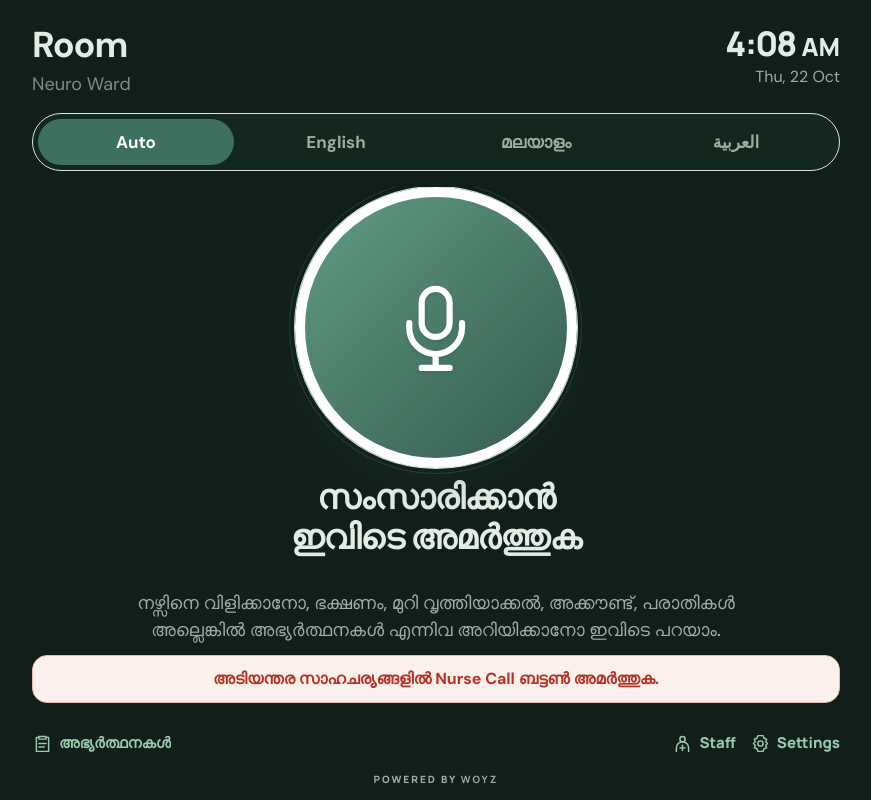
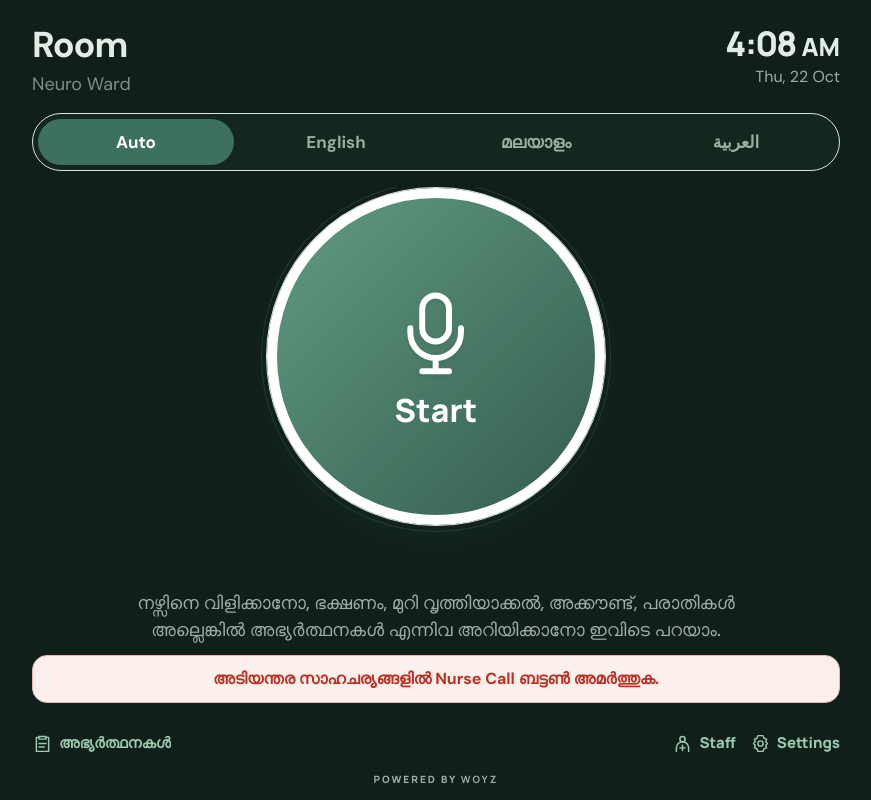
Before and after one commit to drgigy/care-companion, a website: page index.html in a window 1280 px wide. Both pictures are taken after a click on the button "Auto". Shown: the whole page, without its empty margins (204-1075 px from the left). Drawn offline with Linux system fonts and the light colour scheme.

Commit message:
Use one circular Start Stop voice control

```diff
--- a/index.html
+++ b/index.html
@@ -4,7 +4,7 @@
 <meta charset="utf-8">
 <meta name="viewport" content="width=device-width,initial-scale=1,minimum-scale=1,maximum-scale=1,user-scalable=no">
 <title>Aster Care companion · Your room</title>
-<link rel="stylesheet" href="styles.css?v=calm-20261019">
+<link rel="stylesheet" href="styles.css?v=start-stop-20261022">
 </head>
 <body class="calm-kiosk" data-page="patient" data-theme="day" data-voice-state="idle">
 <div class="kiosk-shell">
@@ -23,17 +23,16 @@
 </nav>
 <main class="patient-main">
   <section class="talk-panel">
-    <button class="talk-button hero-mic" id="start" aria-label="Start conversation" aria-describedby="tap-subtitle">
+    <div class="mic-control">
+    <button class="talk-button hero-mic" id="start" aria-label="Start conversation" aria-pressed="false" aria-describedby="tap-subtitle" type="button">
       <svg class="hero-mic-icon" viewBox="0 0 64 64" aria-hidden="true" focusable="false">
         <rect x="23" y="7" width="18" height="31" rx="9"/>
         <path d="M15 29v3a17 17 0 0 0 34 0v-3M32 49v9M23 58h18"/>
       </svg>
+      <span class="mic-action-label" id="mic-action-label">Start</span>
     </button>
-    <div class="talk-action">
-      <h1 id="tap-title">Tap to talk</h1>
-      <button class="secondary stop-talk" id="end" hidden>Stop conversation</button>
+    <p id="voice-startup" class="voice-startup" role="status" aria-live="polite" hidden></p>
     </div>
-    <p id="voice-startup" class="voice-startup" role="status" aria-live="polite" hidden></p>
     <div class="talk-copy">
       <p class="tap-subtitle" id="tap-subtitle">സംസാരിക്കാൻ ടാപ്പ് ചെയ്യുക · اضغط للتحدث</p>
     </div>
@@ -100,6 +99,6 @@
 <form id="message-form" hidden><input id="message"><button>Send</button></form>
 <button id="mic" hidden></button>
 <div id="session-controls" hidden></div>
-<script type="module" src="patient.js?v=calm-20261019"></script>
+<script type="module" src="patient.js?v=start-stop-20261022"></script>
 </body>
 </html>
--- a/patient.js
+++ b/patient.js
@@ -2,10 +2,10 @@ import {CareStore,categories,statuses,$,toast,escapeHTML,guessCategory,setupAcco
 import {LiveCompanion} from './voice.js?v=mic-20261019';
 const store=new CareStore('patient');let active=false,live=null,starting=false,startAttempt=0,autoEndTimer=null,requestLoaded=false,requestState=new Map(),selectedCompletionId=null,settings=loadTabletSettings(),notificationAudio=null;
 const langText={
-  auto:{tap:'സംസാരിക്കാൻ ഇവിടെ അമർത്തുക',sub:'നഴ്സിനെ വിളിക്കാനോ, ഭക്ഷണം, മുറി വൃത്തിയാക്കൽ, അക്കൗണ്ട്, പരാതികൾ അല്ലെങ്കിൽ അഭ്യർത്ഥനകൾ എന്നിവ അറിയിക്കാനോ ഇവിടെ പറയാം.',help:[],emergency:'അടിയന്തര സാഹചര്യങ്ങളിൽ Nurse Call ബട്ടൺ അമർത്തുക.',requests:'നിങ്ങളുടെ ആവശ്യങ്ങൾ'},
-  english:{tap:'Tap here to speak',sub:'Speak here to call a nurse, request food, room cleaning, accounts, complaints, or other requests.',help:[],emergency:'For emergencies, press the Nurse Call button.',requests:'Your requests'},
-  malayalam:{tap:'സംസാരിക്കാൻ ഇവിടെ അമർത്തുക',sub:'നഴ്സിനെ വിളിക്കാനോ, ഭക്ഷണം, മുറി വൃത്തിയാക്കൽ, അക്കൗണ്ട്, പരാതികൾ അല്ലെങ്കിൽ അഭ്യർത്ഥനകൾ എന്നിവ അറിയിക്കാനോ ഇവിടെ പറയാം.',help:[],emergency:'അടിയന്തര സാഹചര്യങ്ങളിൽ Nurse Call ബട്ടൺ അമർത്തുക.',requests:'നിങ്ങളുടെ ആവശ്യങ്ങൾ'},
-  arabic:{tap:'اضغط هنا للتحدث',sub:'تحدث هنا لطلب ممرضة أو طعام أو تنظيف الغرفة أو الحسابات أو الشكاوى أو أي طلب آخر.',help:[],emergency:'في الحالات الطارئة، اضغط زر Nurse Call.',requests:'طلباتك'}
+  auto:{sub:'നഴ്സിനെ വിളിക്കാനോ, ഭക്ഷണം, മുറി വൃത്തിയാക്കൽ, അക്കൗണ്ട്, പരാതികൾ അല്ലെങ്കിൽ അഭ്യർത്ഥനകൾ എന്നിവ അറിയിക്കാനോ ഇവിടെ പറയാം.',help:[],emergency:'അടിയന്തര സാഹചര്യങ്ങളിൽ Nurse Call ബട്ടൺ അമർത്തുക.',requests:'നിങ്ങളുടെ ആവശ്യങ്ങൾ'},
+  english:{sub:'Speak here to call a nurse, request food, room cleaning, accounts, complaints, or other requests.',help:[],emergency:'For emergencies, press the Nurse Call button.',requests:'Your requests'},
+  malayalam:{sub:'നഴ്സിനെ വിളിക്കാനോ, ഭക്ഷണം, മുറി വൃത്തിയാക്കൽ, അക്കൗണ്ട്, പരാതികൾ അല്ലെങ്കിൽ അഭ്യർത്ഥനകൾ എന്നിവ അറിയിക്കാനോ ഇവിടെ പറയാം.',help:[],emergency:'അടിയന്തര സാഹചര്യങ്ങളിൽ Nurse Call ബട്ടൺ അമർത്തുക.',requests:'നിങ്ങളുടെ ആവശ്യങ്ങൾ'},
+  arabic:{sub:'تحدث هنا لطلب ممرضة أو طعام أو تنظيف الغرفة أو الحسابات أو الشكاوى أو أي طلب آخر.',help:[],emergency:'في الحالات الطارئة، اضغط زر Nurse Call.',requests:'طلباتك'}
 };
 const languageName={auto:'Auto',english:'English',malayalam:'മലയാളം',arabic:'العربية'};
 const categoryLabel=key=>categories[key]?.label||'Request';
@@ -51,14 +51,14 @@ function syncSettingsToUI(){
   document.querySelectorAll('#language-tabs button').forEach(button=>button.classList.toggle('selected',button.dataset.language===language()));
   $('mobile-language-label').textContent=languageName[language()]||'Auto';
   $('setting-language').value=language();$('setting-display').value=settings.display;$('ward-unit').value=settings.ward;$('patient-name').value=settings.patientName;$('patient-uhid').value=settings.uhid;$('night-start').value=settings.nightStart;$('night-end').value=settings.nightEnd;if(store.profile)$('demo-room').value=store.profile.room;
-  const copy=langText[displayLanguage()]||langText.auto;$('tap-title').textContent=copy.tap;$('tap-subtitle').textContent=copy.sub;$('helper-card').innerHTML=copy.help.map(line=>`<p>${escapeHTML(line)}</p>`).join('');$('helper-card').hidden=!copy.help.length;$('emergency-note').textContent=copy.emergency;$('patient-requests').setAttribute('aria-label',copy.requests);$('requests-dialog-title').textContent=copy.requests;const requestCopy={english:['My requests','No requests today.'],malayalam:['അഭ്യർത്ഥനകൾ','ഇന്ന് അഭ്യർത്ഥനകളൊന്നുമില്ല.'],arabic:['الطلبات','لا توجد طلبات اليوم.']}[language()]||['അഭ്യർത്ഥനകൾ','ഇന്ന് അഭ്യർത്ഥനകളൊന്നുമില്ല.'];$('requests-button-label').textContent=requestCopy[0];$('requests-button').setAttribute('aria-label',requestCopy[0]);$('requests-button').title=requestCopy[0];$('requests-empty').textContent=requestCopy[1];updateTheme();
+  const copy=langText[displayLanguage()]||langText.auto;$('tap-subtitle').textContent=copy.sub;$('helper-card').innerHTML=copy.help.map(line=>`<p>${escapeHTML(line)}</p>`).join('');$('helper-card').hidden=!copy.help.length;$('emergency-note').textContent=copy.emergency;$('patient-requests').setAttribute('aria-label',copy.requests);$('requests-dialog-title').textContent=copy.requests;const requestCopy={english:['My requests','No requests today.'],malayalam:['അഭ്യർത്ഥനകൾ','ഇന്ന് അഭ്യർത്ഥനകളൊന്നുമില്ല.'],arabic:['الطلبات','لا توجد طلبات اليوم.']}[language()]||['അഭ്യർത്ഥനകൾ','ഇന്ന് അഭ്യർത്ഥനകളൊന്നുമില്ല.'];$('requests-button-label').textContent=requestCopy[0];$('requests-button').setAttribute('aria-label',requestCopy[0]);$('requests-button').title=requestCopy[0];$('requests-empty').textContent=requestCopy[1];updateTheme();
 }
 function setMobileMenu(open){
   document.body.classList.toggle('mobile-menu-open',open);
   $('mobile-menu-button').setAttribute('aria-expanded',String(open));
   $('mobile-menu-backdrop').hidden=!open;
 }
-function setSession(value){active=value;$('start').hidden=false;$('start').disabled=value||!store.profile;$('end').hidden=!value;$('tap-title').setAttribute('aria-hidden',String(value));$('chat').hidden=true;if(value&&!store.demo)setStartupState('preparing');else setVoiceState(value?'listening':'idle');document.body.classList.toggle('conversation-active',value);}
+function setSession(value){active=value;$('start').hidden=false;$('start').disabled=!store.profile;$('start').setAttribute('aria-label',value?'Stop conversation':'Start conversation');$('start').setAttribute('aria-pressed',String(value));$('mic-action-label').textContent=value?'Stop':'Start';$('chat').hidden=true;if(value&&!store.demo)setStartupState('preparing');else setVoiceState(value?'listening':'idle');document.body.classList.toggle('conversation-active',value);}
 function warmVoice(){if(store.profile&&!store.demo)LiveCompanion.warm(store).catch(()=>{});}
 function end(){++startAttempt;starting=false;clearTimeout(autoEndTimer);autoEndTimer=null;live?.stop();live=null;if('speechSynthesis'in window)speechSynthesis.cancel();$('chat').replaceChildren();$('pending').hidden=true;setSession(false);$('start').disabled=!store.profile;warmVoice();}
 function scheduleAutoEnd(delay=3500){clearTimeout(autoEndTimer);autoEndTimer=setTimeout(end,delay);}
@@ -74,12 +74,12 @@ async function start(){
       }});
       await live.start();if(attempt!==startAttempt)return;if(!live||live.stopped)throw Error('The voice session closed before it was ready. Please start again.');
     }
-  }catch(error){if(attempt===startAttempt){end();toast('Could not start: '+error.message);}}finally{if(attempt===startAttempt){starting=false;$('start').disabled=active||!store.profile;}}
+  }catch(error){if(attempt===startAttempt){end();toast('Could not start: '+error.message);}}finally{if(attempt===startAttempt){starting=false;$('start').disabled=!store.profile;}}
 }
 function showConfirmation(category,summary,id,patientLanguage){$('pending').hidden=false;$('pending').innerHTML=`<p>${escapeHTML(summary)}</p><button class="primary" id="confirm-request">Send request</button> <button class="text-button" id="cancel-request">Cancel</button>`;$('confirm-request').onclick=async()=>{try{await store.create(category,summary,id||crypto.randomUUID(),patientLanguage);$('pending').hidden=true;toast('Request sent');}catch(error){toast(error.message);}};$('cancel-request').onclick=()=>$('pending').hidden=true;}
 function handleTyped(text){bubble(text,true);const lang=requestLanguage(text),category=guessCategory(text)||'guestRelations';showConfirmation(category,text,null,lang);}
 $('requests-button').onclick=()=>{setMobileMenu(false);$('requests-dialog').showModal();};$('requests-close').onclick=()=>$('requests-dialog').close();
-$('start').onclick=start;$('end').onclick=end;$('mobile-menu-button').onclick=() => setMobileMenu(!document.body.classList.contains('mobile-menu-open'));$('mobile-language-pill').onclick=()=>setMobileMenu(true);$('mobile-menu-backdrop').onclick=()=>setMobileMenu(false);$('message-form').onsubmit=e=>{e.preventDefault();const text=$('message').value.trim();$('message').value='';if(text)handleTyped(text);};$('display-mode').onclick=()=>{const mode=$('setting-display').value;settings.display=mode==='auto'?'day':mode==='day'?'night':'auto';settings=saveTabletSettings(settings);$('setting-display').value=settings.display;updateTheme();};
+$('start').onclick=()=>{if(active||starting)end();else start();};$('mobile-menu-button').onclick=() => setMobileMenu(!document.body.classList.contains('mobile-menu-open'));$('mobile-language-pill').onclick=()=>setMobileMenu(true);$('mobile-menu-backdrop').onclick=()=>setMobileMenu(false);$('message-form').onsubmit=e=>{e.preventDefault();const text=$('message').value.trim();$('message').value='';if(text)handleTyped(text);};$('display-mode').onclick=()=>{const mode=$('setting-display').value;settings.display=mode==='auto'?'day':mode==='day'?'night':'auto';settings=saveTabletSettings(settings);$('setting-display').value=settings.display;updateTheme();};
 $('account').addEventListener('click',()=>setMobileMenu(false));
 document.addEventListener('pointerdown',unlockNotificationAudio,{passive:true});
 document.addEventListener('keydown',unlockNotificationAudio);
--- a/styles.css
+++ b/styles.css
@@ -486,3 +486,21 @@ body[data-page=patient].calm-kiosk .hero-mic{height:min(100%,75vw,360px);width:a
 @media(max-width:450px){body[data-page=patient].calm-kiosk .talk-action h1#tap-title{max-width:250px;font-size:30px}}
 @media(max-width:450px){body[data-page=patient].calm-kiosk .talk-action h1#tap-title{max-width:260px;font-size:32px;text-wrap:balance}}
 body[data-page=patient].calm-kiosk[data-voice-state=speaking] .hero-mic{box-shadow:0 0 0 1px #d0e1d7,0 0 0 calc(6px + var(--voice-level)*12px) #43856b18,0 18px 34px #244d3924}
+
+/* A single circular Start/Stop control, with connection progress immediately below. */
+body[data-page=patient].calm-kiosk .talk-panel{grid-template-rows:minmax(110px,1fr) auto auto auto}
+body[data-page=patient].calm-kiosk .hero-mic{display:flex;flex-direction:column;align-items:center;justify-content:center;gap:clamp(6px,1.5svh,16px);color:white}
+body[data-page=patient].calm-kiosk .hero-mic-icon{width:30%;height:30%;flex:none}
+.mic-action-label{font:800 clamp(22px,4svh,36px)/1.1 Manrope,sans-serif;letter-spacing:.3px;color:white}
+body[data-page=patient].calm-kiosk.conversation-active .hero-mic{background:linear-gradient(135deg,#eb9b57,#ca692b);box-shadow:0 0 0 1px #e3c8af,0 18px 34px #8f4b2226;cursor:pointer}
+body[data-page=patient].calm-kiosk.conversation-active .hero-mic::before,body[data-page=patient].calm-kiosk.conversation-active .hero-mic::after{border-color:#d7a47d}
+body[data-page=patient].calm-kiosk.conversation-active[data-voice-state=connecting] .hero-mic::before{border-color:transparent;border-top-color:#d18a52}
+body[data-page=patient].calm-kiosk.conversation-active[data-voice-state=speaking] .hero-mic{box-shadow:0 0 0 1px #e3c8af,0 0 0 calc(6px + var(--voice-level)*12px) #d0834826,0 18px 34px #8f4b2226}
+body[data-page=patient].calm-kiosk .voice-startup{min-height:3em;font-size:14px;line-height:1.4;max-width:650px;justify-self:center}
+@media(max-height:650px){body[data-page=patient].calm-kiosk .talk-panel{grid-template-rows:minmax(72px,1fr) auto auto auto;gap:5px}.mic-action-label{font-size:22px}body[data-page=patient].calm-kiosk .voice-startup{font-size:12px}}
+
+body[data-page=patient].calm-kiosk .talk-panel{grid-template-rows:minmax(150px,1fr) auto auto}
+.mic-control{height:100%;min-height:0;display:flex;flex-direction:column;justify-content:center;align-items:center;gap:14px}
+body[data-page=patient].calm-kiosk .mic-control .hero-mic{height:min(calc(100% - 58px),75vw,360px);width:auto}
+body[data-page=patient].calm-kiosk .mic-control .voice-startup{flex:none;width:100%;min-height:3em}
+@media(max-height:650px){body[data-page=patient].calm-kiosk .talk-panel{grid-template-rows:minmax(120px,1fr) auto auto}.mic-control{gap:10px}}
```
